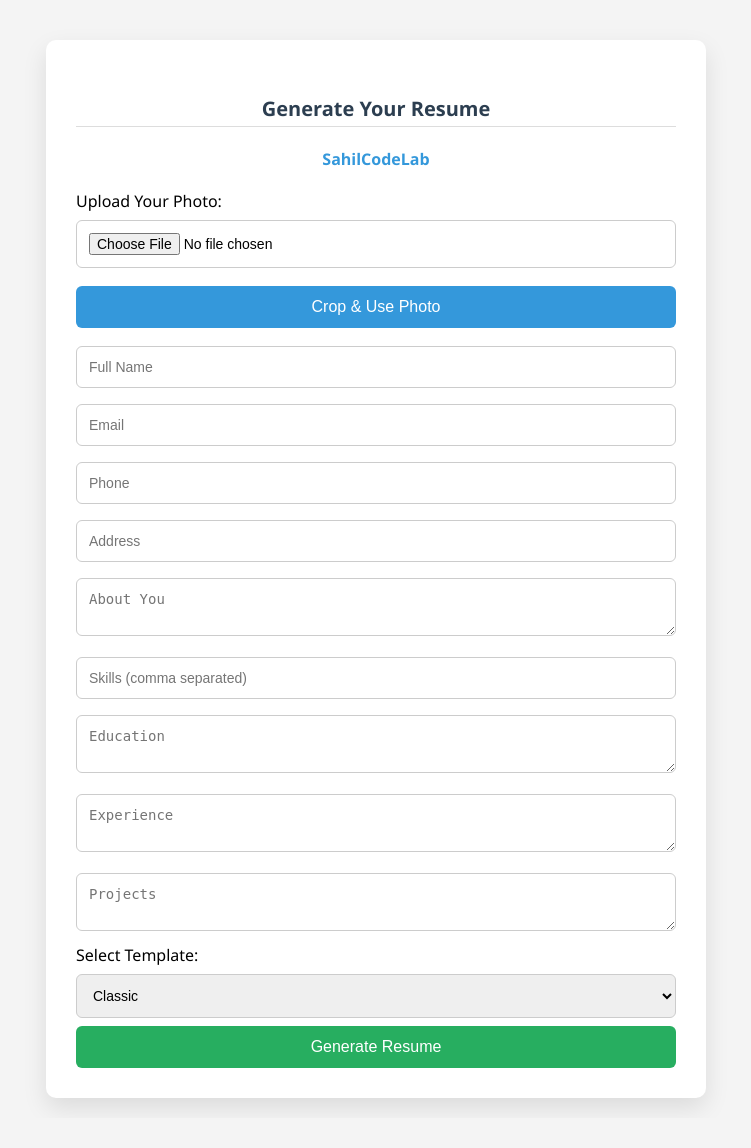
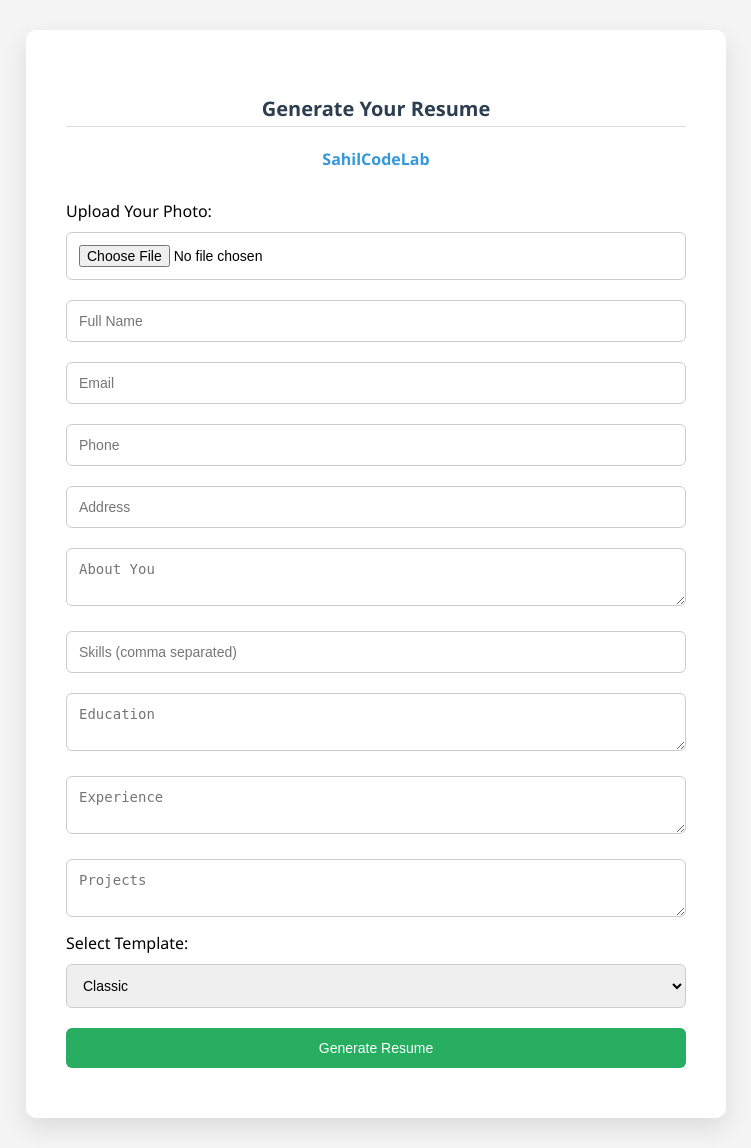
Before and after one commit to SahilCodeLab/Resume, a Flask app: page / in a window 1280 px wide. Shown: the whole page, without its empty margins (264-1015 px from the left). Before the commit the page ends 1108 px from the top, so only its background shows below. Run offline with Flask 3, Linux system fonts and the light colour scheme; some libraries are stand-ins or nearby versions.

Commit message:
Update form.html

```diff
--- a/templates/form.html
+++ b/templates/form.html
@@ -1,138 +1,97 @@
-<!DOCTYPE html>
-<html lang="en">
+<!DOCTYPE html><html lang="en">
 <head>
   <meta charset="UTF-8">
   <title>Resume Generator | SahilCodeLab</title>
-  <meta name="viewport" content="width=device-width, initial-scale=1.0" />
   <link rel="stylesheet" href="{{ url_for('static', filename='style.css') }}">
   <link href="https://cdnjs.cloudflare.com/ajax/libs/cropperjs/1.5.13/cropper.min.css" rel="stylesheet"/>
+  <meta name="viewport" content="width=device-width, initial-scale=1.0">
   <style>
+    * {
+      box-sizing: border-box;
+    }
     body {
       font-family: 'Segoe UI', sans-serif;
       background: #f4f4f4;
-      padding: 20px;
+      padding: 30px;
       margin: 0;
     }
-
     .form-container {
-      max-width: 600px;
+      max-width: 700px;
       background: white;
       margin: auto;
-      padding: 30px;
+      padding: 40px;
       border-radius: 10px;
       box-shadow: 0 10px 25px rgba(0,0,0,0.1);
     }
-
-    h2 {
+    h2, h4 {
       text-align: center;
-      color: #2c3e50;
     }
-
-    h4 {
-      text-align: center;
-      color: #3498db;
-      margin-bottom: 20px;
-    }
-
-    input, textarea, select {
+    h2 { color: #2c3e50; }
+    h4 { color: #3498db; margin-bottom: 30px; }
+    input, textarea, select, button {
       width: 100%;
       padding: 12px;
-      margin: 8px 0;
+      margin: 10px 0;
       border: 1px solid #ccc;
       border-radius: 6px;
       font-size: 14px;
-      box-sizing: border-box;
     }
-
     button {
-      width: 100%;
-      padding: 12px;
       background: #27ae60;
       color: white;
       border: none;
-      border-radius: 6px;
-      font-size: 16px;
       cursor: pointer;
       transition: 0.3s ease;
     }
-
     button:hover {
       background: #1f8e4e;
     }
-
-    /* 📌 FIXED IMAGE AREA */
     #crop-box {
-      width: 100%;
-      height: 300px;
-      overflow: hidden;
+      max-width: 100%;
+      margin: 10px 0;
       text-align: center;
-      margin-bottom: 10px;
-      display: none; /* Hidden until image selected */
     }
-
     #crop-box img {
-      width: 100%;
-      height: 100%;
-      object-fit: cover;
-      display: block;
-      margin: auto;
+      max-width: 100%;
+      max-height: 300px;
     }
-
     .crop-btn {
       background-color: #3498db;
-      margin: 10px 0;
+      margin-top: 10px;
+      color: white;
     }
-
     .crop-btn:hover {
       background-color: #2980b9;
     }
-
+    .hidden {
+      display: none;
+    }
     @media (max-width: 768px) {
       .form-container {
         padding: 20px;
       }
-    }
-
-    @media (max-width: 480px) {
-      #crop-box {
-        height: 250px;
+      input, textarea, select, button {
+        font-size: 16px;
       }
     }
   </style>
 </head>
 <body>
+  <div class="form-container">
+    <h2>Generate Your Resume</h2>
+    <h4>SahilCodeLab</h4><form method="POST" enctype="multipart/form-data">
+  <!-- 📷 Upload Image -->
+  <label>Upload Your Photo:</label>
+  <input type="file" id="imageInput" accept="image/*" name="photo">
 
-  <!-- ✅ Adsterra Banner TOP (Commit: ADSTERA BANNER ADDED) -->
-  <div style="text-align:center; margin-bottom: 20px;">
-    <script type="text/javascript">
-      atOptions = {
-        'key' : '83f3fca3ce7965fb94f03a7ee7cd1eb8',
-        'format' : 'iframe',
-        'height' : 90,
-        'width' : 728,
-        'params' : {}
-      };
-    </script>
-    <script type="text/javascript" src="//www.highperformanceformat.com/83f3fca3ce7965fb94f03a7ee7cd1eb8/invoke.js"></script>
+  <div id="crop-box" class="hidden">
+    <img id="imagePreview" alt="Preview" />
+    <button type="button" class="crop-btn" onclick="cropImage()">Crop & Use Photo</button>
   </div>
 
-  <div class="form-container">
-    <h2>Generate Your Resume</h2>
-    <h4>SahilCodeLab</h4>
-
-    <form method="POST" enctype="multipart/form-data">
-      <!-- 📷 Upload Image -->
-      <label>Upload Your Photo:</label>
-      <input type="file" id="imageInput" accept="image/*" name="photo" required>
-
-      <div id="crop-box">
-        <img id="imagePreview" alt="Preview" />
-      </div>
-
-      <button type="button" class="crop-btn" onclick="cropImage()">Crop & Use Photo</button>
   <input type="hidden" name="photo_data" id="photoData">
 
-      <!-- 👇 Other Fields -->
+  <!-- 🔽 Other Fields -->
   <input type="text" name="name" placeholder="Full Name" required>
   <input type="email" name="email" placeholder="Email" required>
   <input type="text" name="phone" placeholder="Phone" required>
@@ -144,18 +103,15 @@
   <textarea name="projects" placeholder="Projects"></textarea>
 
   <label>Select Template:</label>
-      <select name="template" required>
+  <select name="template">
     <option value="1">Classic</option>
     <option value="2">Modern</option>
   </select>
 
   <button type="submit">Generate Resume</button>
 </form>
-  </div>
 
-  <!-- 📦 Cropper JS -->
-  <script src="https://cdnjs.cloudflare.com/ajax/libs/cropperjs/1.5.13/cropper.min.js"></script>
-  <script>
+  </div>  <!-- 📦 Cropper JS -->  <script src="https://cdnjs.cloudflare.com/ajax/libs/cropperjs/1.5.13/cropper.min.js"></script>  <script>
     let cropper;
     const imageInput = document.getElementById('imageInput');
     const imagePreview = document.getElementById('imagePreview');
@@ -168,7 +124,7 @@
 
       const url = URL.createObjectURL(file);
       imagePreview.src = url;
-      cropBox.style.display = 'block';
+      cropBox.classList.remove('hidden');
       photoDataInput.value = "";
 
       imagePreview.onload = () => {
@@ -177,28 +133,31 @@
           aspectRatio: 1,
           viewMode: 1,
           autoCropArea: 1,
-          background: false
+          background: false,
         });
       };
     });
 
     function cropImage() {
       if (!cropper) {
-        alert("⚠️ Please select an image first.");
+        alert("⚠️ Please upload and select an image first.");
         return;
       }
 
-      const canvas = cropper.getCroppedCanvas({ width: 300, height: 300 });
+      const canvas = cropper.getCroppedCanvas({
+        width: 300,
+        height: 300,
+      });
+
       const photoData = canvas.toDataURL('image/png');
       photoDataInput.value = photoData;
 
       imagePreview.src = photoData;
       cropper.destroy();
       cropper = null;
-      cropBox.style.display = 'none';  // ✅ Hide after crop
+      cropBox.classList.add('hidden');
 
-      alert("✅ Image cropped and ready!");
+      alert("✅ Photo cropped and set! You can re-upload to change.");
     }
-  </script>
-</body>
+  </script></body>
 </html>
```
Lines whose indentation alone changed are shown as unchanged.
